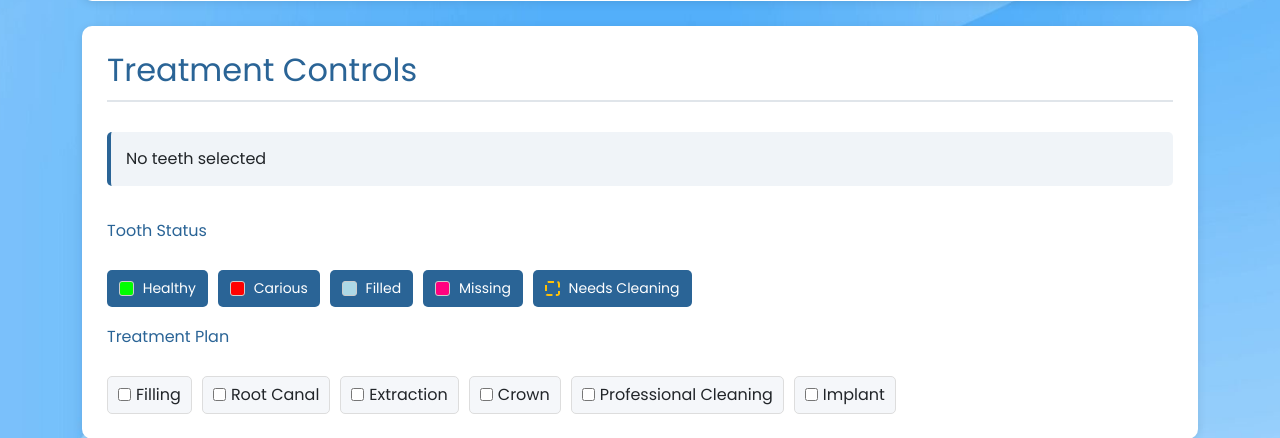
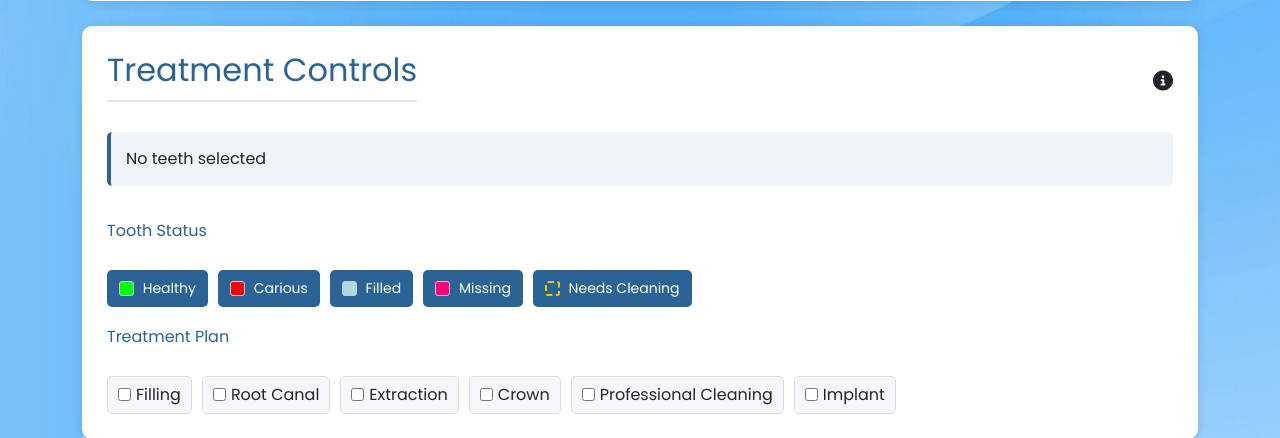
Before and after one commit to anjaliprakash88/DentalClinic, a Django app: page /doctor/dentalchart/1/ in a window 1280 px wide. Shown: the part 759-1197 px from the top of the page. Run offline with Django 5.2, Linux system fonts and the light colour scheme.

Commit message:
dental examination1 (design)

```diff
--- a/DOCTOR/templates/doctor/dental_examination.html
+++ b/DOCTOR/templates/doctor/dental_examination.html
@@ -669,8 +669,10 @@
         </div>
 
         <div class="controls">
-            <h2>Treatment Controls</h2>
-
+           <div class="d-flex justify-content-between align-items-center">
+                <h2>Treatment Controls</h2>
+                <i class="fa-solid fa-circle-info" style="font-size:20px;" title="More Info"></i>
+            </div>
             <div class="selected-info">
                 <div id="selected-teeth">No teeth selected</div>
             </div>
```
